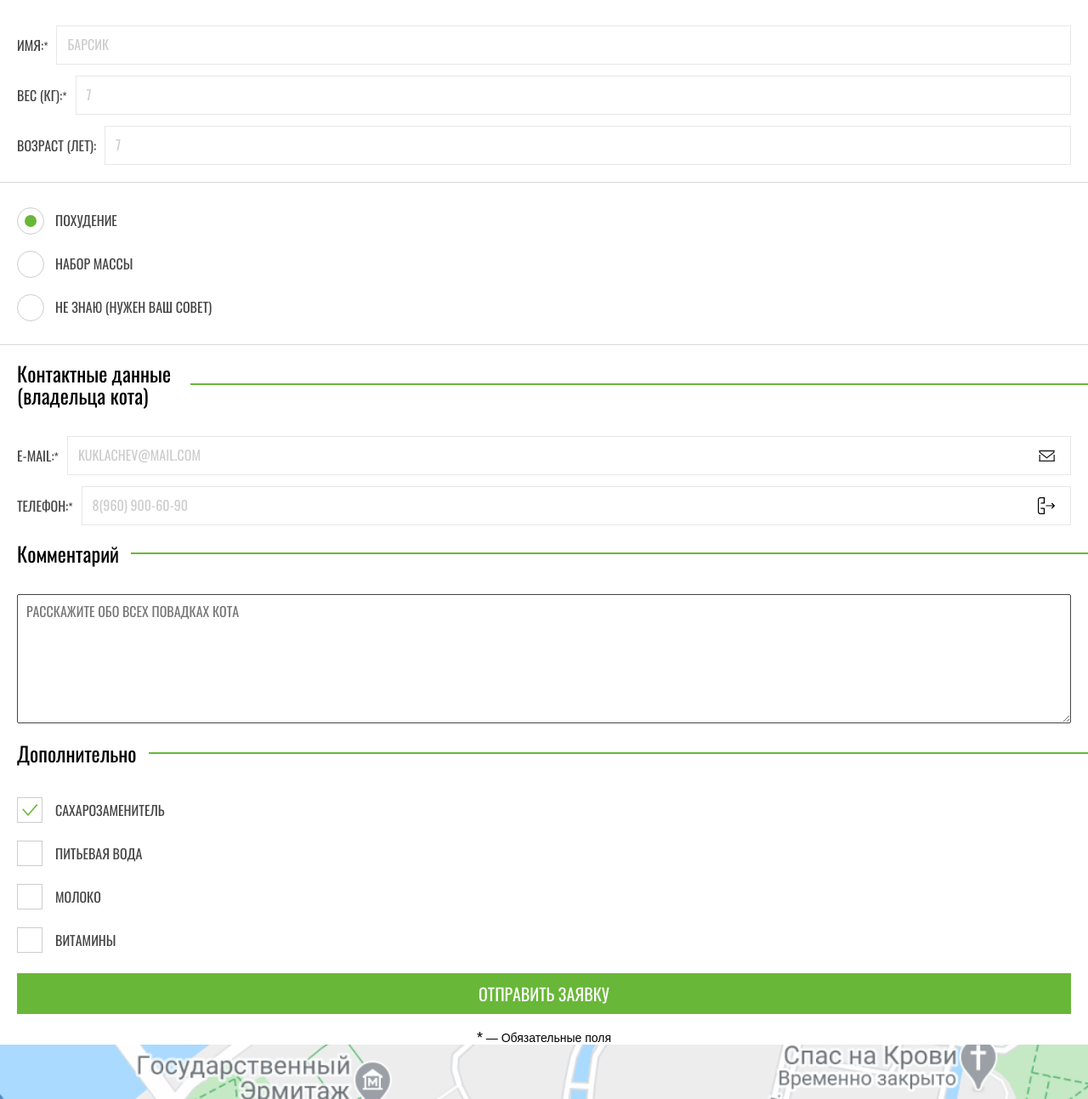
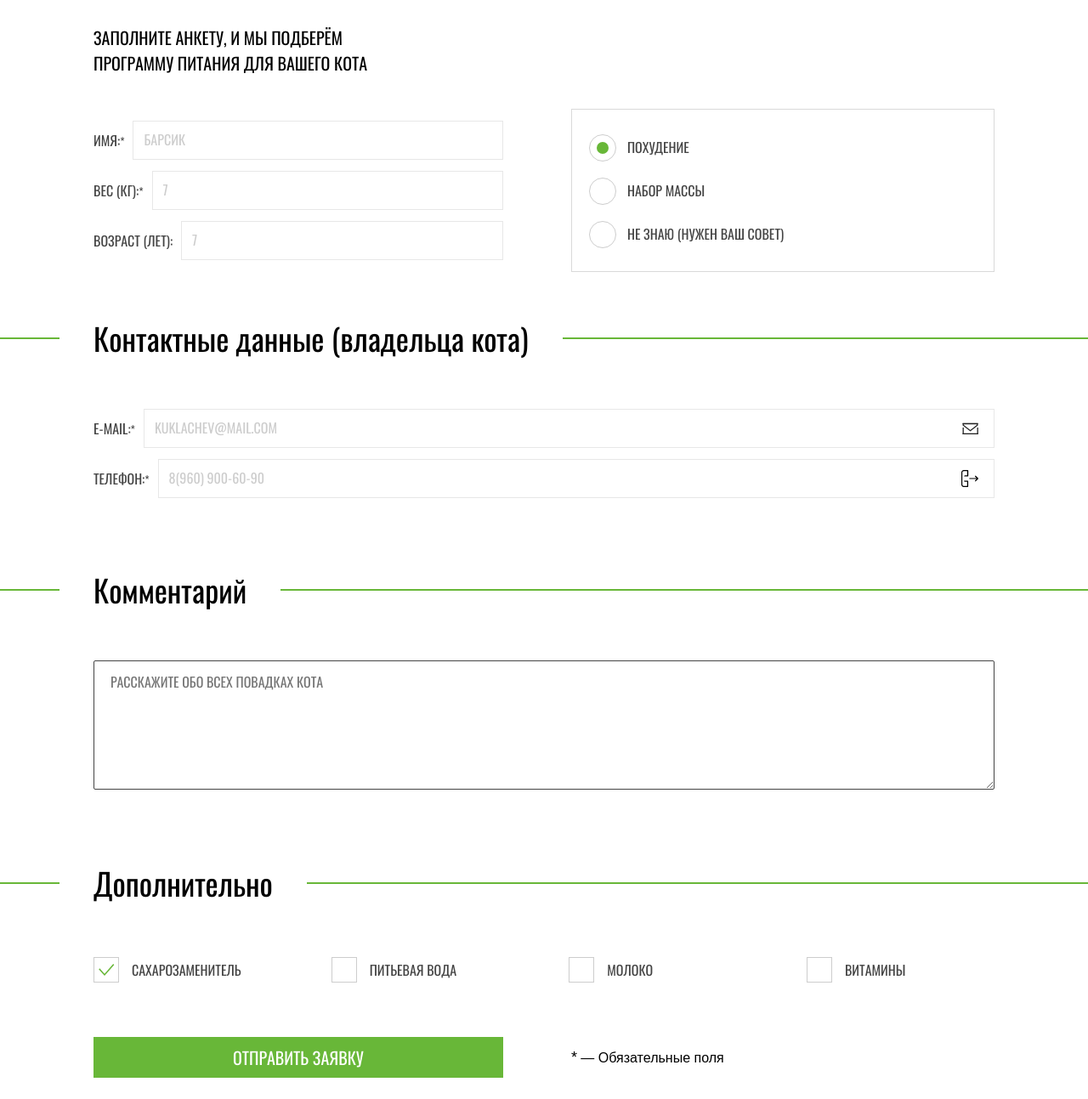
Before and after one commit to Tuturo/cat-energy, a website: page source/form.html in a window 1280 px wide. Shown: the part 227-1520 px from the top of the page at 85% size. Drawn offline with nearby package versions, Linux system fonts and the light colour scheme; files that its build step writes are made by us from their sources.

Commit message:
Completes tablet and desktop layout on form-page

```diff
--- a/source/sass/blocks/comment.scss
+++ b/source/sass/blocks/comment.scss
@@ -42,3 +42,52 @@
   color: $special_dark-grey;
   text-transform: uppercase;
 }
+
+@media (min-width: 768px) {
+  .comment {
+    grid-column: 1 / -1;
+  }
+
+  .comment__legend {
+    padding-left: 0;
+  }
+
+  .comment__legend::before {
+    content: "";
+    width: 50px;
+    height: 2px;
+    background-color: $basic_green;
+    // flex-grow: 1;
+  }
+
+  .comment__title {
+    width: auto;
+    margin-left: 19px;
+    margin-right: 19px;
+    font-size: 36px;
+    line-height: 36px;
+  }
+
+  .comment__textarea {
+    padding: 30px 70px;
+  }
+
+  .comment__textarea textarea {
+    padding: 15px 19px;
+  }
+}
+
+@media (min-width: 1200px) {
+  .comment__legend::before {
+    width: 70px;
+  }
+
+  .comment__title {
+    margin-left: 40px;
+    margin-right: 40px;
+  }
+
+  .comment__textarea {
+    padding: 30px 110px;
+  }
+}
--- a/source/sass/blocks/contacts.scss
+++ b/source/sass/blocks/contacts.scss
@@ -13,7 +13,7 @@
   width: 40px;
   height: 2px;
   background-color: $basic_green;
-  flex-grow: 1;
+  flex-grow: 2;
 }
 
 .contacts__title {
@@ -91,3 +91,48 @@
   text-transform: uppercase;
   color: $special_grey;
 }
+
+@media (min-width: 768px) {
+  .contacts {
+    grid-column: 1 / -1;
+  }
+
+  .contacts__legend {
+    padding-left: 0;
+  }
+
+  .contacts__legend::before {
+    content: "";
+    width: 50px;
+    height: 2px;
+    background-color: $basic_green;
+    // flex-grow: 1;
+  }
+
+  .contacts__title {
+    width: auto;
+    margin-left: 19px;
+    margin-right: 19px;
+    font-size: 36px;
+    line-height: 36px;
+  }
+
+  .contacts__list {
+    padding: 30px 70px;
+  }
+}
+
+@media (min-width: 1200px) {
+  .contacts__legend::before {
+    width: 70px;
+  }
+
+  .contacts__title {
+    margin-left: 40px;
+    margin-right: 40px;
+  }
+
+  .contacts__list {
+    padding: 30px 110px;
+  }
+}
--- a/source/sass/blocks/footer.scss
+++ b/source/sass/blocks/footer.scss
@@ -15,6 +15,16 @@
   grid-template-columns: auto auto;
   align-items: center;
   justify-content: space-between;
+}
+
+@media (max-width: 1199px) {
+  .map__info {
+    background-color: $basic_grey;
+  }
+}
+
+.map__info--main-page {
+  background-color: white;
 }
 
 .map__message {
@@ -95,7 +105,8 @@
 }
 
 .developed-by__name {
-  font-weight: 300;
+  font-family: "Arial", sans-serif;
+  font-weight: normal;
   font-size: 16px;
   color: $special_dark-grey;
 }
@@ -137,6 +148,10 @@
     justify-content: space-between;
     padding: 10px 30px;
   }
+
+  .developed-by__name {
+    margin-right: 20px;
+  }
 }
 
 @media (min-width: 1200px) {
--- a/source/sass/blocks/form.scss
+++ b/source/sass/blocks/form.scss
@@ -4,6 +4,7 @@
   font-size: 16px;
   line-height: 18px;
   text-transform: uppercase;
+  margin-bottom: 30px;
 }
 
 .form__title {
@@ -28,6 +29,7 @@
   grid-template-columns: auto;
   grid-template-rows: auto;
   row-gap: 20px;
+  align-items: center;
 }
 
 .form__fieldset {
@@ -36,8 +38,11 @@
   padding: 0;
 }
 
-.form__button {
-  margin: 0 20px;
+.button__wrapper {
+  display: grid;
+  grid-template-columns: auto;
+  gap: 20px;
+  margin: 0 20px 30px;
 }
 
 .form__hint {
@@ -53,3 +58,66 @@
   font-size: 18px;
   vertical-align: text-top;
 }
+
+@media (min-width: 768px) {
+  .form {
+    margin-bottom: 70px;
+  }
+
+  .form__title {
+    font-size: 60px;
+    line-height: 60px;
+    margin-left: 70px;
+  }
+
+  .form__subtitle {
+    font-size: 20px;
+    line-height: 30px;
+    width: 323px;
+    margin-left: 70px;
+  }
+
+  .form__wrapper {
+    grid-template-columns: auto auto;
+    column-gap: 62px;
+  }
+
+  .form__button {
+    grid-column: 1 / 2;
+    margin-left: 70px;
+  }
+
+  .form__hint {
+    grid-column: 2 / 3;
+    font-size: 16px;
+    margin-left: 0;
+    margin-right: 70px;
+  }
+}
+
+@media (min-width: 1200px) {
+  .form {
+    margin-bottom: 80px;
+  }
+
+  .form__title {
+    margin-left: 110px;
+  }
+
+  .form__subtitle {
+    margin-left: 110px;
+  }
+
+  .form__wrapper {
+    column-gap: 80px;
+    row-gap: 60px;
+  }
+
+  .form__button {
+    margin-left: 110px;
+  }
+
+  .form__hint {
+    margin-right: 110px;
+  }
+}
--- a/source/sass/blocks/optionally.scss
+++ b/source/sass/blocks/optionally.scss
@@ -27,19 +27,14 @@
   margin: 0;
   padding: 0 20px;
 
-  display: flex;
-  flex-direction: column;
+  display: grid;
+  gap: 10px;
 }
 
 .optionally__item {
   list-style: none;
   position: relative;
   display: flex;
-  align-items: center;
-}
-
-.optionally__item:not(:last-child) {
-  margin-bottom: 13px;
 }
 
 .optionally__label {
@@ -63,3 +58,59 @@
   background-size: 30px 30px;
   border: none;
 }
+
+@media (min-width: 768px) {
+  .optionally {
+    grid-column: 1 / -1;
+  }
+
+  .optionally__legend {
+    padding-left: 0;
+  }
+
+  .optionally__legend::before {
+    content: "";
+    width: 50px;
+    height: 2px;
+    background-color: $basic_green;
+  }
+
+  .optionally__title {
+    width: auto;
+    margin-left: 19px;
+    margin-right: 19px;
+    font-size: 36px;
+    line-height: 36px;
+  }
+
+  .optionally__list {
+    padding: 30px 70px;
+
+    grid-template-columns: auto auto;
+    column-gap: 62px;
+    row-gap: 30px;
+  }
+}
+
+@media (min-width: 1200px) {
+  .optionally__legend::before {
+    width: 70px;
+  }
+
+  .optionally__title {
+    margin-left: 40px;
+    margin-right: 40px;
+  }
+
+  .optionally__list {
+    padding: 30px 110px 0;
+
+    grid-template-columns: repeat(4, auto);
+    column-gap: 0;
+    justify-content: space-between;
+  }
+
+  .optionally__item {
+    width: 221px;
+  }
+}
--- a/source/sass/blocks/parameters.scss
+++ b/source/sass/blocks/parameters.scss
@@ -44,3 +44,24 @@
   text-transform: uppercase;
   color: $special_grey;
 }
+
+@media (min-width: 768px) {
+  .parameters {
+    grid-column: 1 / -1;
+  }
+
+  .parameters__list {
+    padding: 0 70px;
+  }
+}
+
+@media (min-width: 1200px) {
+  .parameters {
+    grid-column: 1 / 2;
+  }
+
+  .parameters__list {
+    padding: 0;
+    margin-left: 110px;
+  }
+}
--- a/source/sass/blocks/program.scss
+++ b/source/sass/blocks/program.scss
@@ -47,3 +47,24 @@
   left: 9px;
   top: calc(50% - 6px);
 }
+
+@media (min-width: 768px) {
+  .program {
+    grid-column: 1 / -1;
+  }
+
+  .program__list {
+    border: 1px solid #d9d9d9;
+    margin: 30px 70px;
+  }
+}
+
+@media (min-width: 1200px) {
+  .program {
+    grid-column: 2 / 3;
+  }
+
+  .program__list {
+    margin: 0 110px 0 0;
+  }
+}
```
